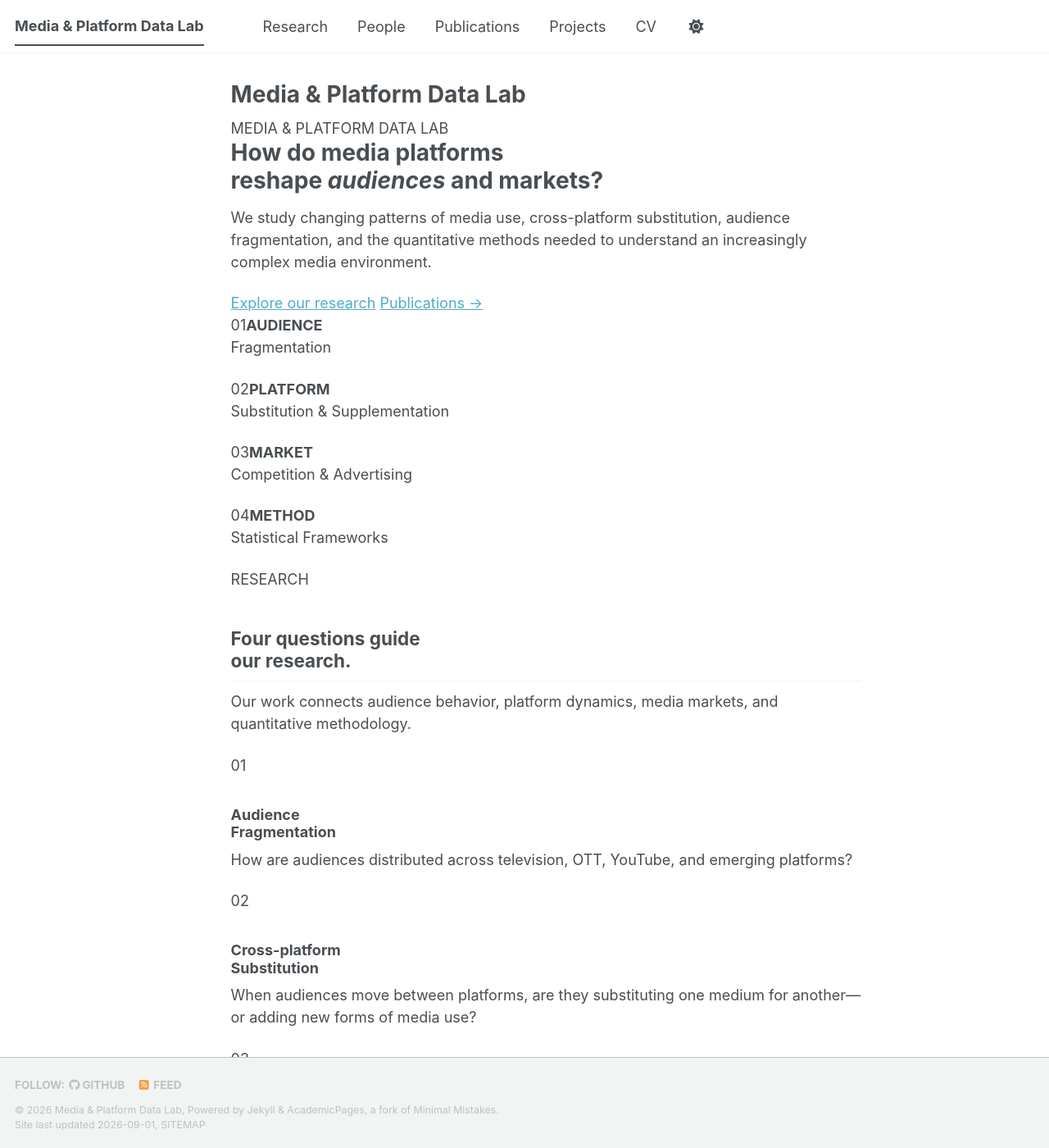
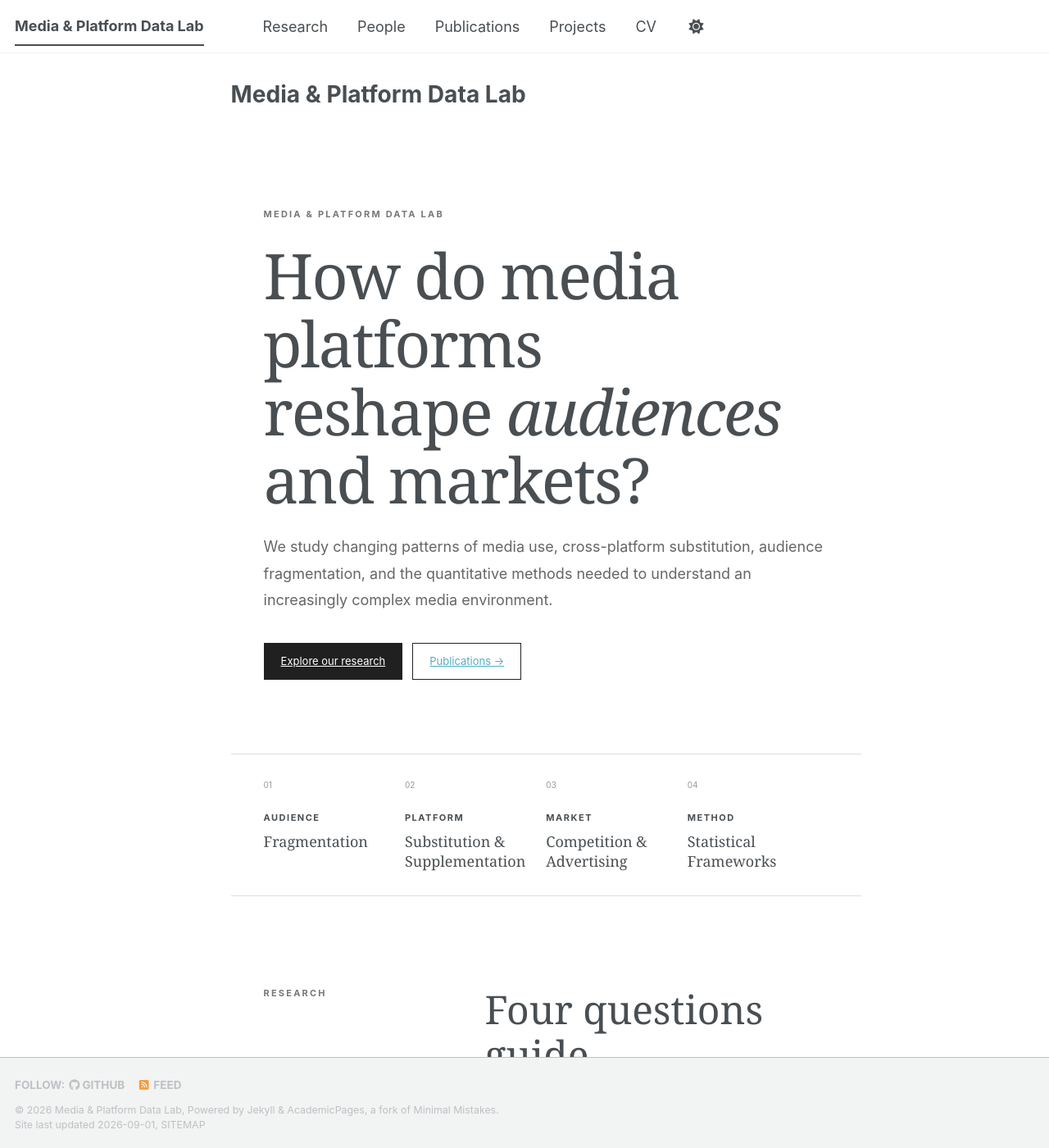
Before and after one commit to jshin4420/lab, a Jekyll site: the page built from _pages/about.md, in a window 1280 px wide and 1400 px high. Shown: the whole window at 82% size. Built offline with Jekyll 4.4.1, drawn with Linux system fonts in a browser that asks for light colours; a style sheet for code colours, icons or effects is not loaded.

Commit message:
Import custom lab design

```diff
--- a/assets/css/main.scss
+++ b/assets/css/main.scss
@@ -1,26 +1,15 @@
 ---
 ---
 
-/*
- * This file controls what is imported from /_sass
- *
- * Note that the files are processed in the order they are imported, so they are partly
-   sorted by the dependencies. Also, the first two lines of the file are required by Jekyll.
- */
-
 @import
     "vendor/breakpoint/breakpoint",
-
     "themes",
     "theme/{{ site.site_theme | default: 'default' | append: '_light' }}",
     "theme/{{ site.site_theme | default: 'default' | append: '_dark' }}",
-
     "include/mixins",
     "vendor/susy/susy",
-
     "layout/reset",
     "layout/base",
-
     "include/utilities",
     "layout/tables",
     "layout/buttons",
@@ -29,11 +18,10 @@
     "layout/navigation",
     "layout/footer",
     "syntax",
-
     "layout/forms",
-
     "layout/page",
     "layout/archive",
     "layout/sidebar",
-    "layout/json_cv"
+    "layout/json_cv",
+    "lab"
 ;
```
